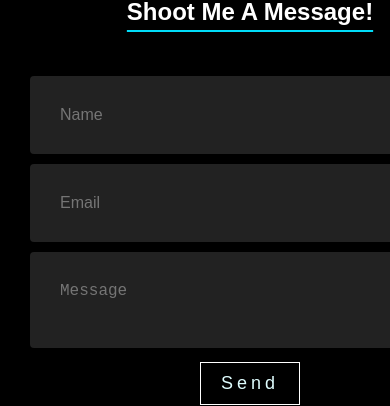
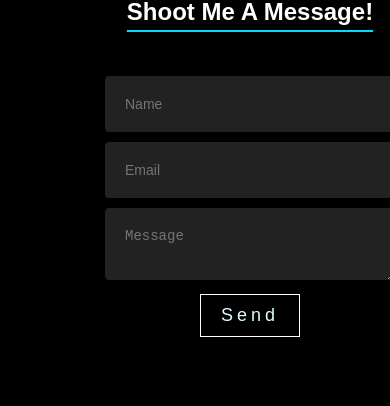
Before and after one commit to henry-doan/hd-site3.0, a React (Create React App) app: page /contact in a window 390 px wide. Shown: the part 1117-1523 px from the top of the page. Built offline with nearby package versions, Linux system fonts and the light colour scheme.

Commit message:
fix header and form on mobile

```diff
--- a/src/components/contact/Contact.js
+++ b/src/components/contact/Contact.js
@@ -4,10 +4,11 @@ import { SharedContainer } from '../styled/sharedStyles';
 import Header from '../shared/Header';
 import { ContactContainer, ContactLeft, ContactRight } from "../styled/contactStyles";
 import Shards from '../../images/contactShards.png';
+import ContactMobile from '../../images/contactMobile.png';
 
 const Contact = () => (
 	<>
-		<Header img={Shards} />
+		<Header img={Shards} mobileImg={ContactMobile} />
 		<SharedContainer>
 			<ContactContainer>
 				<ContactLeft>
--- a/src/components/contact/ContactForm.js
+++ b/src/components/contact/ContactForm.js
@@ -55,6 +55,7 @@ const ContactForm = () => {
         placeholder='Message'
       >
       </ContactTextArea>
+      <br/>
       <MainBtn type='submit'>
         <TopBtn></TopBtn>
         <RtBtn></RtBtn>
--- a/src/components/home/Home.js
+++ b/src/components/home/Home.js
@@ -1,5 +1,6 @@
 import Header from '../shared/Header';
 import Welcome from '../../images/lowpolyDevices.png';
+import WelcomeMobile from '../../images/welcomeMobile.png';
 import { SharedContainer, HomeTitle } from '../styled/sharedStyles';
 import { Line } from "../styled/aboutStyles";
 import About from './About';
@@ -10,7 +11,7 @@ import Proj from './Proj';
 
 const Home = () => (
 	<>
-		<Header img={Welcome} />
+		<Header img={Welcome} mobileImg={WelcomeMobile} />
 		<SharedContainer>
 			<HomeTitle>A Little About Me ...</HomeTitle>
 			<About />
--- a/src/components/projects/projectData.js
+++ b/src/components/projects/projectData.js
@@ -93,7 +93,7 @@ const projs = [
     name: 'HD Blog',
     img: "https://res.cloudinary.com/doan/image/upload/v1645327660/hd-site/hd-blog.png",
     desc: "This project started off as a learning project for learning NextJS and the Vercel technology, but then saw it was a good platform to host all of the blogs post I've created over the years. This blog really helped me to take confusing topics and explain them in a less confusing way for not only for myself to understand but others as well...",
-    shortDesc: "Personal Blog",
+    shortDesc: "Personal Coding Content Blog",
     github: "https://github.com/henry-doan/hd-blog",
     liveSite: "https://hd-blog-henry-doan.vercel.app/",
     stack: [
--- a/src/components/shared/Header.js
+++ b/src/components/shared/Header.js
@@ -1,7 +1,7 @@
 import { MainHeader, MainHeaderContainer, MainHeaderText } from "../styled/sharedStyles";
 
-const Header = ({ img, text }) => (
-  <MainHeader img={img}>
+const Header = ({ img, text, mobileImg }) => (
+  <MainHeader img={img} mobileImg={ mobileImg ? mobileImg : img }>
     <MainHeaderContainer>
       { text ? <MainHeaderText>{text}</MainHeaderText> : null }
     </MainHeaderContainer>
--- a/src/components/styled/contactStyles.js
+++ b/src/components/styled/contactStyles.js
@@ -24,6 +24,13 @@ export const ContactTextInput = styled.input`
   color: white;
   border-radius: 4px;
   margin-bottom: 10px;
+
+  @media (max-width: 768px) {
+    width: 250px;
+    font-size: 14px;
+    padding: 20px;
+  }
+
 `
 
 export const ContactTextArea = styled.textarea`
@@ -35,6 +42,12 @@ export const ContactTextArea = styled.textarea`
   color: white;
   border-radius: 4px;
   margin-bottom: 10px;
+
+  @media (max-width: 768px) {
+    width: 250px;
+    font-size: 14px;
+    padding: 20px;
+  }
 `
 
 export const ContactContainer = styled.div`
--- a/src/components/styled/sharedStyles.js
+++ b/src/components/styled/sharedStyles.js
@@ -21,15 +21,13 @@ export const MainHeader = styled.div`
   background-position: center;
   background-repeat: no-repeat;
   background-size: cover;
-  // opacity: 0.75;
   position: relative;
   display: flex;
   align-items: center;
   justify-content: center;
 
   @media (max-width: 768px) {
-    background-attachment: none;
-    // background-size: contain;
+    background-image: url(${ props => props.mobileImg });
     backgroung-position: center center;
   }
 `
```
Also changed, not shown: src/images/contactMobile.png (added), src/images/welcomeMobile.png (added).
